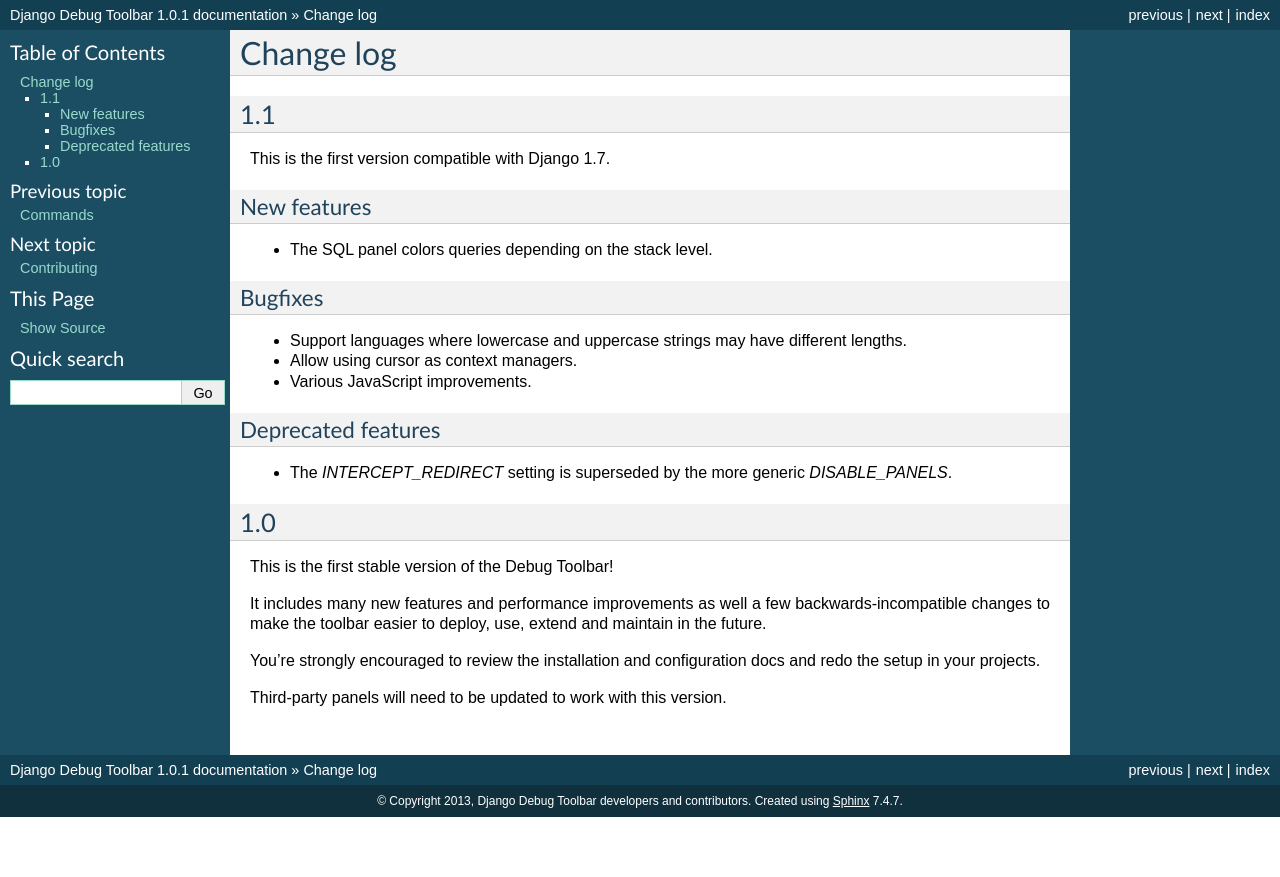
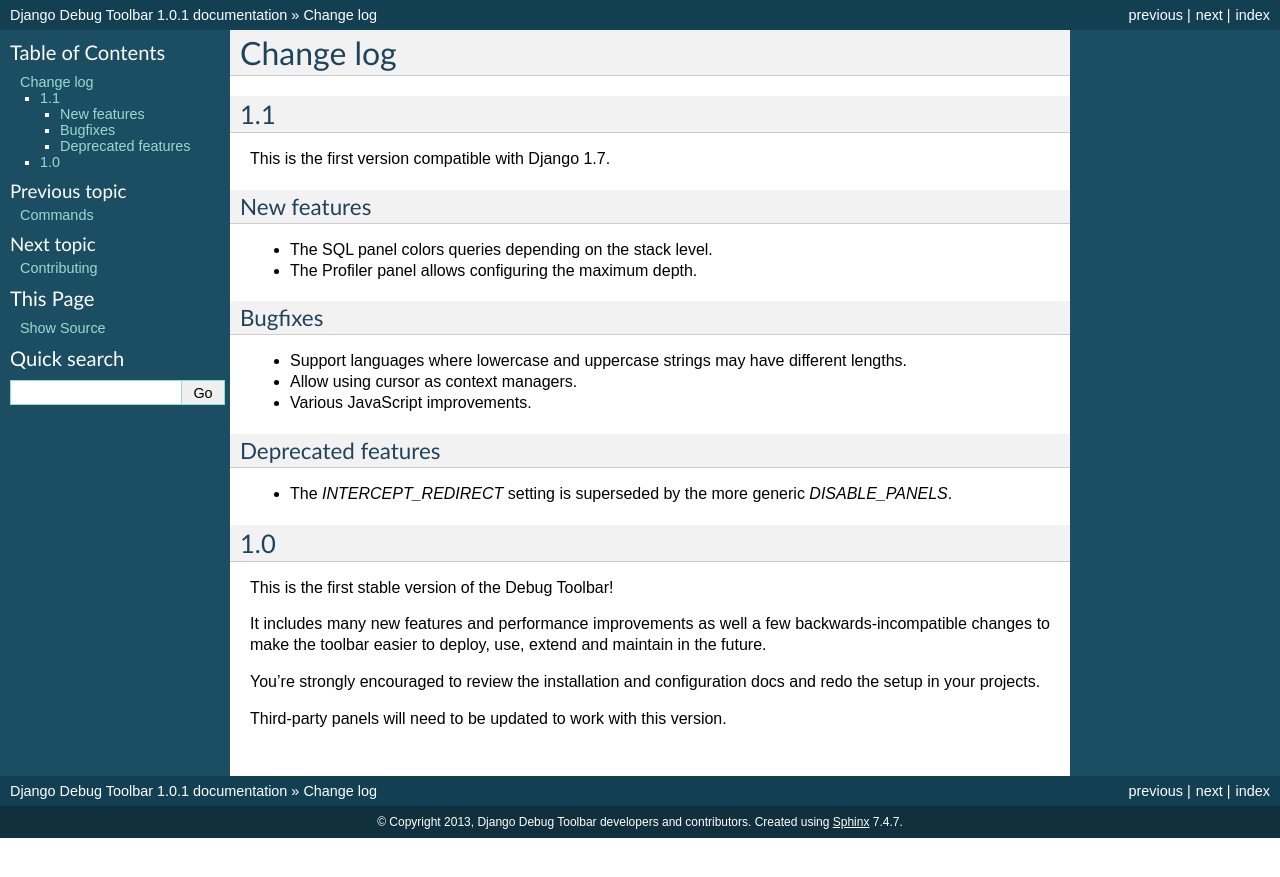
Before and after one commit to jazzband/django-debug-toolbar, a Sphinx documentation site: the page built from docs/changes.rst, in a window 1280 px wide. Shown: the top 877 px of the page. Built offline with Sphinx 7.4.7, drawn with Linux system fonts in a browser that asks for light colours.

Commit message:
Changelog for previous commit.

```diff
--- a/docs/changes.rst
+++ b/docs/changes.rst
@@ -10,6 +10,7 @@
 ~~~~~~~~~~~~
 
 * The SQL panel colors queries depending on the stack level.
+* The Profiler panel allows configuring the maximum depth.
 
 Bugfixes
 ~~~~~~~~
```
